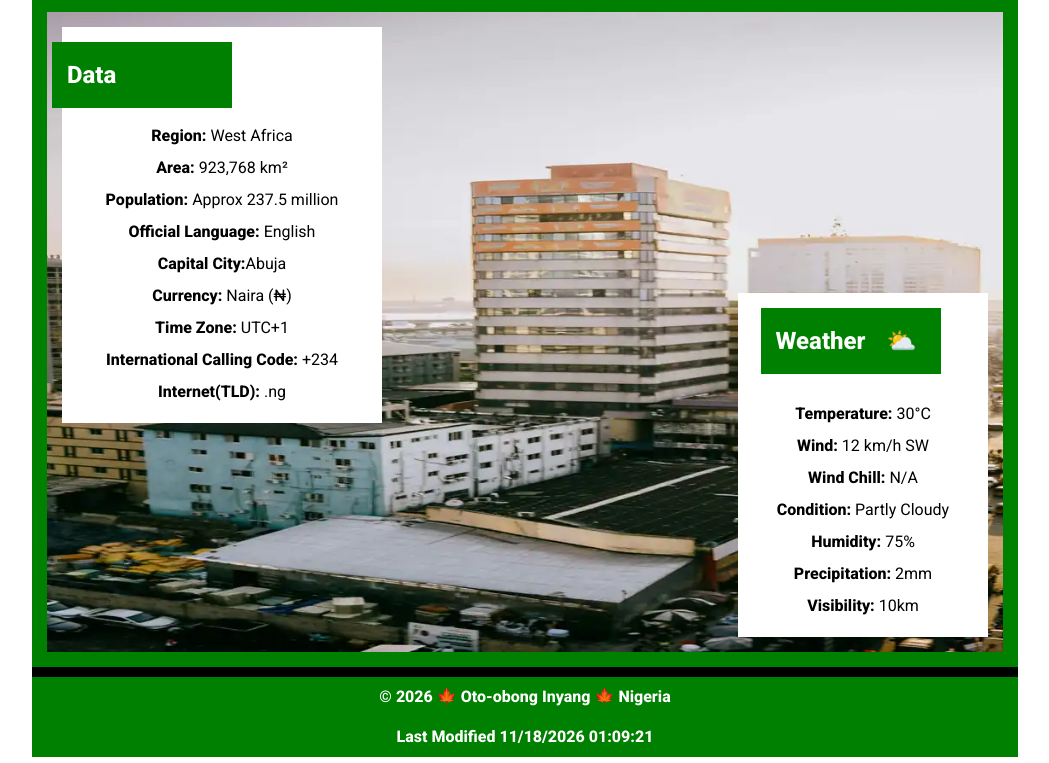
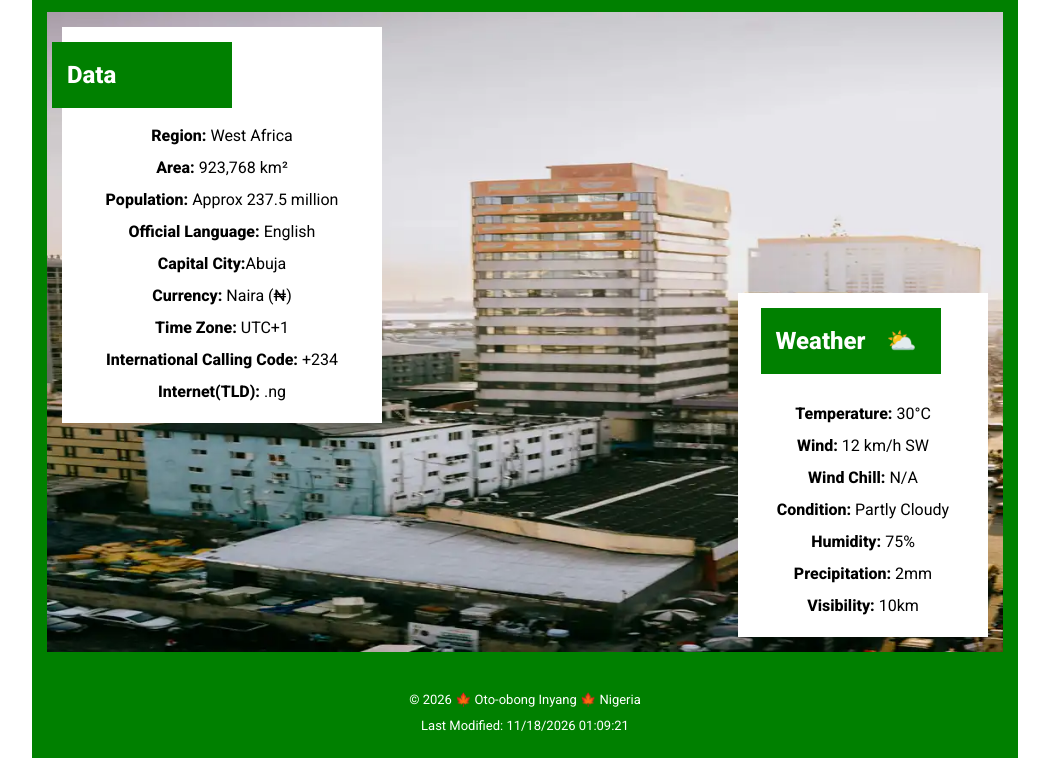
Before and after one commit to otoobongprosper/wdd131, a plain HTML site: page place.html in a window 1280 px wide. Shown: the part 108-871 px from the top of the page, without its empty margins (115-1164 px from the left). Drawn offline with Linux system fonts and the light colour scheme.

Commit message:
further commit

```diff
--- a/place.html
+++ b/place.html
@@ -66,7 +66,7 @@
             Nigeria
         </p>
         <p>
-        Last Modified <span id="last-modified"></span>
+        Last Modified: <span id="last-modified"></span>
         </p>
     </footer>
 </body>
--- a/styles/place.css
+++ b/styles/place.css
@@ -23,7 +23,7 @@ body{
 }
 
 
-header, footer{
+header{
     background-color: var(--text);
     color: var(--primary-color);
     padding: 15px;
@@ -120,17 +120,15 @@ li{
     gap: 2rem;
 }
 
-
 footer {
-    font-size: 1rem;
-    font-weight: bold;
-    padding: 10px 0 0 0;
-
+  padding: 20px;
+  background-color: var(--secondary-color);
+  color: var(--primary-color);
+  margin-bottom: 5px;
 }
 
-p {
-
-    background-color: var(--secondary-color);
-    color: var(--primary-color);
-    padding: 8px;
+footer p {
+  text-align: center;
+  font-size: small;
+  padding: 3px;
 }
```
